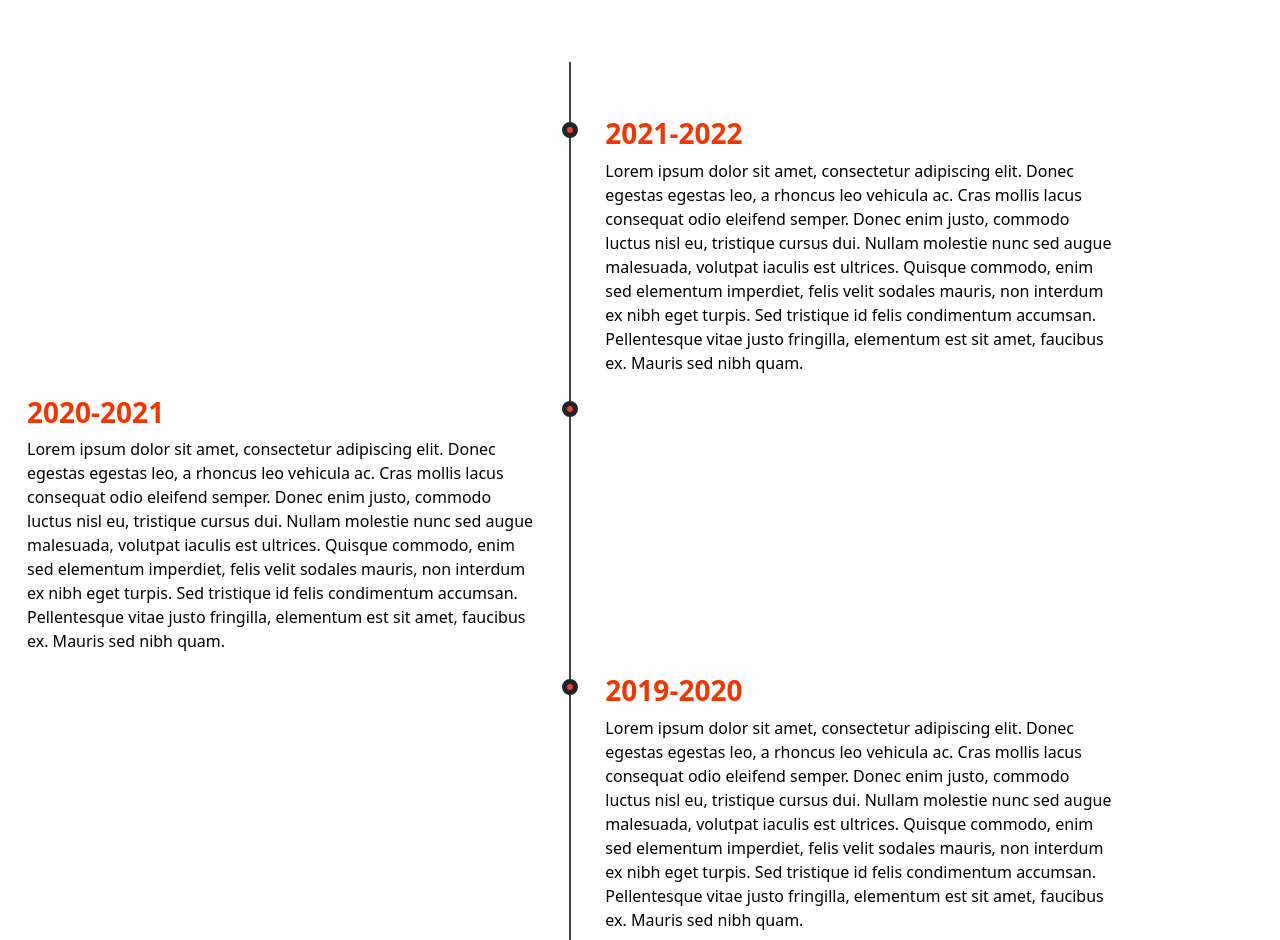
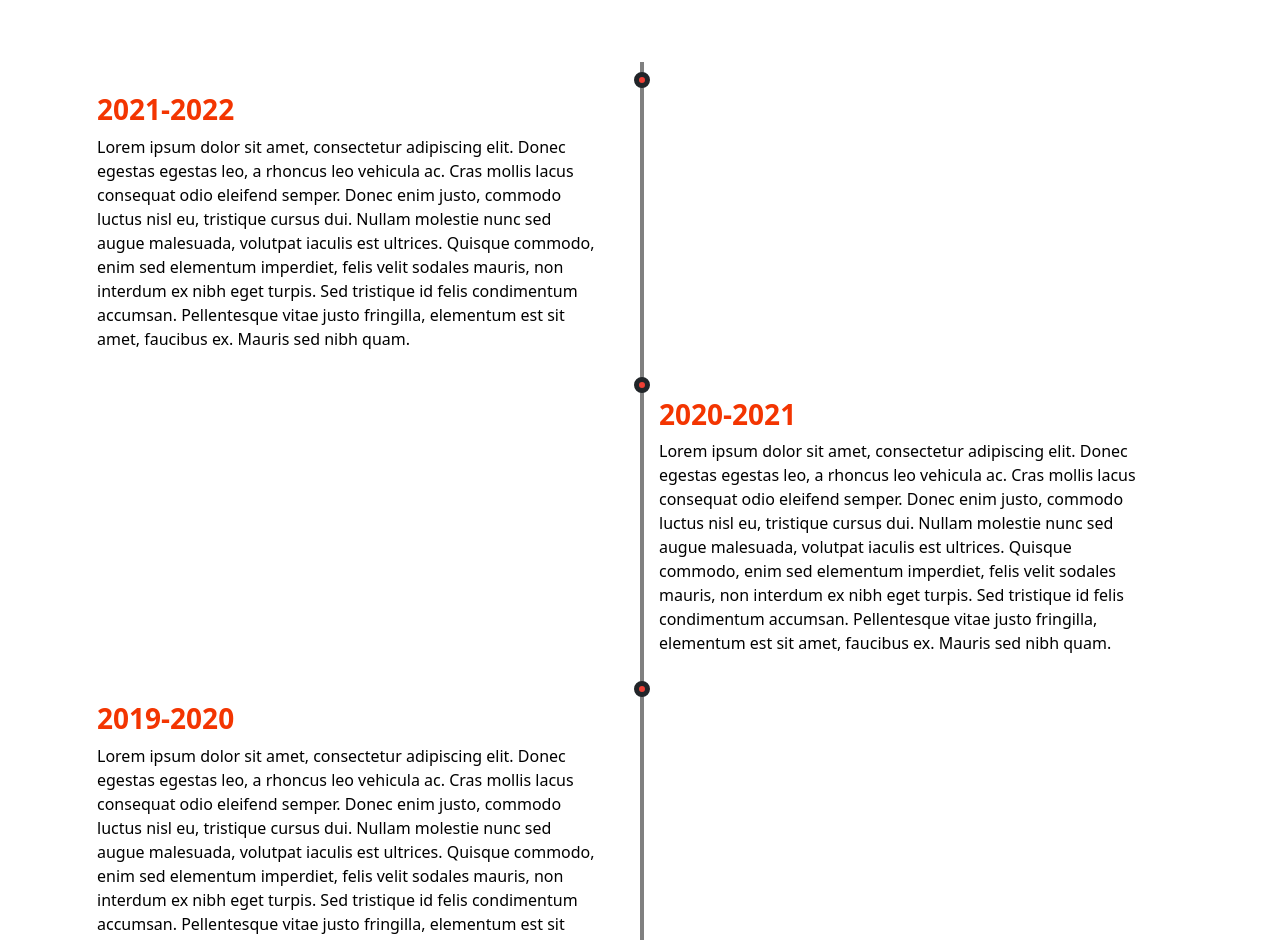
Before and after one commit to victorswanberg/portfolio, a React (Create React App) app: page / in a window 1280 px wide. Shown: the part 1860-2800 px from the top of the page. Built offline with nearby package versions, Linux system fonts and the light colour scheme.

Commit message:
Initial commit for the day lots of changes

```diff
--- a/package.json
+++ b/package.json
@@ -16,6 +16,7 @@
     "react-scripts": "5.0.0",
     "react-tsparticles": "^1.42.1",
     "react-typed": "^1.2.0",
+    "sass": "^1.49.9",
     "web-vitals": "^2.1.4"
   },
   "scripts": {
--- a/src/App.css
+++ b/src/App.css
@@ -235,14 +235,17 @@ text-transform: uppercase;
   box-shadow: 25px 25px 20px var(--primary-black);
   transform: translateY(-0.25em);
   transition: height .25s;
+
 }
 
 .services .box:hover .icon {
   color: var(--primary-black);
+  transition: 0.3s ease-in-out;
 }
 
 .services .box:hover .circle {
   background-color: var(--primary-white);
+  transition: 0.3s ease-in-out;
 }
 
 /* Experience */
@@ -257,35 +260,7 @@ text-transform: uppercase;
   color: #000000;
 }
 
-.experience-wrapper::before {
-  position: absolute;
-  content:"";
-  top: 0;
-  left: 50%;
-  margin-left: -0.0625rem;
-  width: 0.125rem;
-  height: 100%;
-  background-color: var(--primary-dark-grey);
-  z-index: 1;
-}
-
-.timeline-block {
-  width: calc(50% + 0.5rem);
-  display: flex;
-  justify-content: space-between;
-  clear: both;
-}
-
-.timeline-block-right {
-  float: right;
-}
-
-.timeline-block-left {
-  float: left;
-  direction: rtl;
-}
-
-.marker {
+.marker-right, .marker-left {
   width: 1rem;
   height: 1rem;
   border-radius: 50%;
@@ -295,11 +270,21 @@ text-transform: uppercase;
   z-index: 3;
 }
 
+.marker-left {
+  margin-right: auto;
+  transform: translateX(-10px);
+}
+
+.marker-right {
+  margin-left: auto;
+  transform: translateX(10px);
+}
+
 .timeline-content {
   width: 95%;
   padding: 0 0.9375rem;
   color: var(--primary-black);
-  direction: ltr;
+
 }
 
 .timeline-content h3 {
@@ -310,7 +295,6 @@ text-transform: uppercase;
 
 /* Media */
 @media(max-width:768px) {
-
   .experience {
     padding: 0.75rem;
   }
@@ -319,17 +303,21 @@ text-transform: uppercase;
     padding-left: 0;
   }
 
-  .experience-wrapper::before {
-    left: 0.5rem;
-    margin-bottom: 1.875rem;
+  /* .row:nth-child(odd) .col-md-6{
+  box-shadow: none;
+  border-right: none;
+}
+
+.row:nth-child(even) .col-md-6{
+  box-shadow: none;
+  border-right: none;
+}
+
+  .marker-left  {
+    margin-left: auto;
+
   }
-  .timeline-block-right {
-    float: none;
-    width: 100%;
-  }
-  .timeline-block-left {
-    float: none;
-    direction: ltr;
-    width: 100%;
-  }
+  .marker-right {
+    margin-right: auto;
+  } */
 }
--- a/src/App.js
+++ b/src/App.js
@@ -5,6 +5,7 @@ import Header from './components/Header';
 import AboutMe from './components/AboutMe';
 import Services from './components/Services';
 import Experience from './components/Experience';
+import Portfolio from './components/Portfolio';
 
 
 
@@ -17,6 +18,7 @@ function App() {
       <AboutMe />
       <Services />
       <Experience />
+      <Portfolio />
     </>
   );
 }
--- a/src/components/Experience.js
+++ b/src/components/Experience.js
@@ -1,14 +1,15 @@
 import React from 'react';
-
+import './component-styles/Experience.scss'
 const Experience = () => {
     return (
         <div className="experience">
             <div className="d-flex justify-content-center my-5">
                 <h1>Experience</h1>
         </div>
-            <div className="container experience-wrapper">
-                <div className="timeline-block timeline-block-right">
-                    <div className="marker"></div>
+        <div className="container">
+            <div className="row justify-content-start">
+                <div className="col-md-6">
+                    <div className="marker-right"></div>
                         <div className="timeline-content">
                             <h3>2021-2022</h3>
                             <p>
@@ -16,9 +17,11 @@ const Experience = () => {
                             </p>
                         </div>
                 </div>
+            </div>
             {/* Add more blocks and swap between left and right */}
-            <div className="timeline-block timeline-block-left">
-                    <div className="marker"></div>
+            <div className="row justify-content-end">
+            <div className="col-md-6">
+                    <div className="marker-left"></div>
                     <div className="timeline-content">
                         <h3>2020-2021</h3>
                         <p>
@@ -26,9 +29,11 @@ const Experience = () => {
                         </p>
                     </div>
                 </div>
+                </div>
                 {/* Add more blocks and swap between left and right */}
-                <div className="timeline-block timeline-block-right">
-                    <div className="marker"></div>
+                <div class="row justify-content-start">
+                <div className="col-md-6">
+                    <div className="marker-right"></div>
                     <div className="timeline-content">
                         <h3>2019-2020</h3>
                         <p>
@@ -36,9 +41,11 @@ const Experience = () => {
                         </p>
                     </div>
                 </div>
+                </div>
                 {/* Add more blocks and swap between left and right */}
-                <div className="timeline-block timeline-block-left">
-                    <div className="marker"></div>
+                <div class="row justify-content-end">
+                <div className="col-md-6">
+                    <div className="marker-left"></div>
                     <div className="timeline-content">
                         <h3>2018-2019</h3>
                         <p>
@@ -48,6 +55,7 @@ const Experience = () => {
                 </div>
                 </div>
             </div>
+        </div>
     )
 }
 
--- a/src/components/Header.js
+++ b/src/components/Header.js
@@ -11,7 +11,7 @@ const Header = () => {
             />
             <div className="main-info">
               <div className="box-set">
-                <h1>Hello my name is Victor</h1>
+                <h1>Code Vibes by Victor Swanberg</h1>
                 <Typed
                     className="typed-text"
                     strings={["Web developer", "E-learning developer", "Accessibility expert", "UX/UIX in mind", "Coding instuctor", "Peer mentor"]}
--- a/src/components/Portfolio.js
+++ b/src/components/Portfolio.js
@@ -1,4 +1,5 @@
 import React from 'react';
+import triplexxx from '../assets/portfolio-project-images/triplexxx.png';
 
 const Portfolio = () => {
     return(
@@ -6,9 +7,22 @@ const Portfolio = () => {
             <div className="container">
                 <h1 className="text-uppercase text-center py-5">
                     Portfolio
-                    <div className="image-box-wrapper row justify-content-center">
-                        <img className="portfolio-image" alt="" />
+                    <div className="image-box-wrapper row row-cols-auto justify-content-center">
+                        <img className="portfolio-image" src={triplexxx} alt="triple xxx restraunt" />
                     </div>
+                    {/*  */}
+                    <div className="image-box-wrapper row row-cols-auto justify-content-center">
+                        <img className="portfolio-image" src={triplexxx} alt="triple xxx restraunt" />
+                    </div>
+                    {/*  */}
+                    <div className="image-box-wrapper row row-cols-auto justify-content-center">
+                        <img className="portfolio-image" src={triplexxx} alt="triple xxx restraunt" />
+                    </div>
+                    {/*  */}
+                    <div className="image-box-wrapper row row-cols-auto justify-content-center">
+                        <img className="portfolio-image" src={triplexxx} alt="triple xxx restraunt" />
+                    </div>
+                    {/*  */}
                 </h1>
             </div>
         </div>
--- /dev/null
+++ b/src/components/component-styles/Experience.scss
@@ -0,0 +1,23 @@
+.experience {
+    .container {
+        .row {
+            padding: 0;
+            margin: 0;
+
+            .col-md-6 {
+                padding: 0;
+                margin: 0;
+            }
+        }
+        .row:nth-child(odd) {
+            .col-md-6{
+            box-shadow: 4px 0 0 0 grey;
+            }
+        }
+        .row:nth-child(even) {
+            .col-md-6{
+            border-left: 4px solid grey;
+            }
+        }
+    }
+}
```
Also changed, not shown: src/assets/portfolio-project-images/triplexxx.png (added), 1 other file (tests, documents, lock files or other folders). Lines whose indentation alone changed are shown as unchanged.
